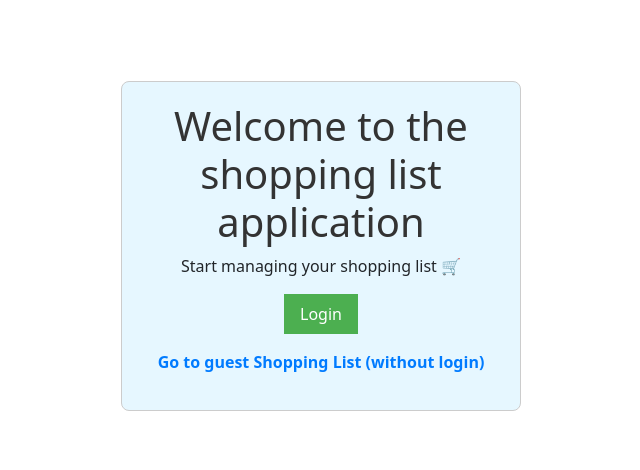
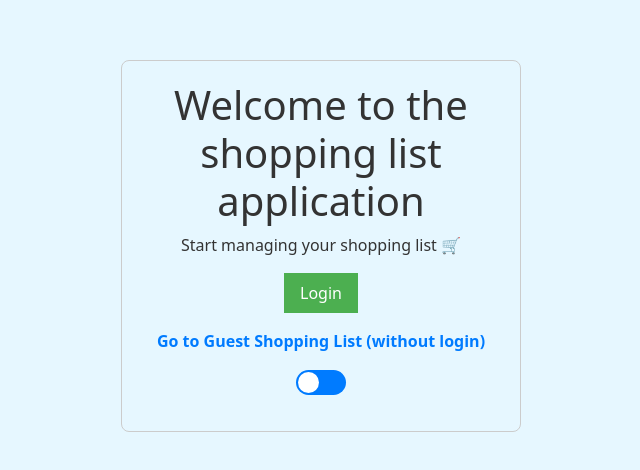
Before and after one commit to Drew-lgtm/Unicorn, a React (Vite) app in the folder shopping-list/: page / in a window 1280 px wide. Shown: the part 154-624 px from the top of the page, without its empty margins (319-959 px from the left). Built offline with nearby package versions, Linux system fonts and the light colour scheme.

Commit message:
dark mode

```diff
--- a/shopping-list/package.json
+++ b/shopping-list/package.json
@@ -11,7 +11,8 @@
   "dependencies": {
     "bootstrap": "^5.2.3",
     "react": "^18.2.0",
-    "react-router-dom": "^6.18.0"
+    "react-router-dom": "^6.18.0",
+    "styled-components": "^6.1.6"
   },
   "devDependencies": {
     "@testing-library/jest-dom": "^6.1.5",
--- a/shopping-list/src/components/Home.tsx
+++ b/shopping-list/src/components/Home.tsx
@@ -1,11 +1,61 @@
 import React, { useState } from 'react';
 import { Link, useNavigate } from 'react-router-dom';
 import Login from './Login';
+import { createGlobalStyle } from 'styled-components';
+import styled from 'styled-components'; // Add this line
+
+const GlobalStyle = createGlobalStyle`
+  body {
+    --color-background: #e6f7ff;
+    --color-foreground: #333;
+    background-color: var(--color-background);
+    color: var(--color-foreground);
+    transition: background-color 0.3s ease, color 0.3s ease;
+  }
+
+  body.dark {
+    --color-background: #1f2023;
+    --color-foreground: #efefef;
+  }
+`;
+
+const ToggleButton = styled.button`
+  position: relative;
+  display: inline-block;
+  width: 50px;
+  height: 25px;
+  background-color: #007bff;
+  border: none;
+  border-radius: 25px;
+  cursor: pointer;
+  transition: background-color 0.3s ease;
+
+  &:before {
+    content: '';
+    position: absolute;
+    top: 2px;
+    left: 2px;
+    width: 21px;
+    height: 21px;
+    background-color: #fff;
+    border-radius: 50%;
+    transition: transform 0.3s ease;
+  }
+
+  &.dark {
+    background-color: #333;
+
+    &:before {
+      transform: translateX(25px);
+    }
+  }
+`;
 
 const Home: React.FC = () => {
   const [user, setUser] = useState<string | null>(null);
   const [loginOpen, setLoginOpen] = useState(false);
   const navigate = useNavigate();
+  const [darkMode, setDarkMode] = useState(false);
 
   const handleLogin = (username: string, password: string) => {
     if (username === 'user1' && password === 'password') {
@@ -21,8 +71,15 @@ const Home: React.FC = () => {
     setUser(null);
   };
 
+  const toggleDarkMode = () => {
+    setDarkMode((prevDarkMode) => !prevDarkMode);
+    document.body.classList.toggle('dark');
+  };
+
   return (
-    <div style={{ border: '1px solid #ccc', padding: '20px', borderRadius: '8px', maxWidth: '400px', margin: 'auto', backgroundColor: '#e6f7ff' }}>
+    <>
+      <GlobalStyle />
+      <div style={{ border: '1px solid #ccc', padding: '20px', borderRadius: '8px', maxWidth: '400px', margin: 'auto' }}>
         {user ? (
           <div>
             <h1 style={{ textAlign: 'center', color: '#333' }}>Welcome, {user}!</h1>
@@ -49,14 +106,18 @@ const Home: React.FC = () => {
             </p>
             <p style={{ textAlign: 'center' }}>
               <Link to="/list" style={{ textDecoration: 'none', color: '#007bff', fontWeight: 'bold' }}>
-              Go to  guest Shopping List (without login)
+                Go to Guest Shopping List (without login)
               </Link>
             </p>
           </div>
         )}
 
         {loginOpen && <Login onLogin={handleLogin} onClose={() => setLoginOpen(false)} />}
+        <p style={{ textAlign: 'center' }}>
+          <ToggleButton className={darkMode ? 'dark' : ''} onClick={toggleDarkMode} />
+        </p>
       </div>
+    </>
   );
 };
 
--- a/shopping-list/src/components/ListOverview.tsx
+++ b/shopping-list/src/components/ListOverview.tsx
@@ -2,7 +2,8 @@ import React, { useState } from 'react';
 import ListTile from './ListTile';
 import ListModal from './ListModal';
 import ConfirmationModal from './ConfirmationModal';
-import { lists } from './mockData';
+import { useDarkMode } from './your-dark-mode-context'; // Adjust the import based on your dark mode context
+import styled from 'styled-components';
 
 const ListOverview: React.FC = () => {
   const [lists, setLists] = useState(['Mock List1', 'Mock List2', 'Mock List3']);
```
Also changed, not shown: shopping-list/src/components/darkMode.tsx (added, +35 -0 lines), 1 other file (tests, documents, lock files or other folders). Lines whose indentation alone changed are shown as unchanged.
